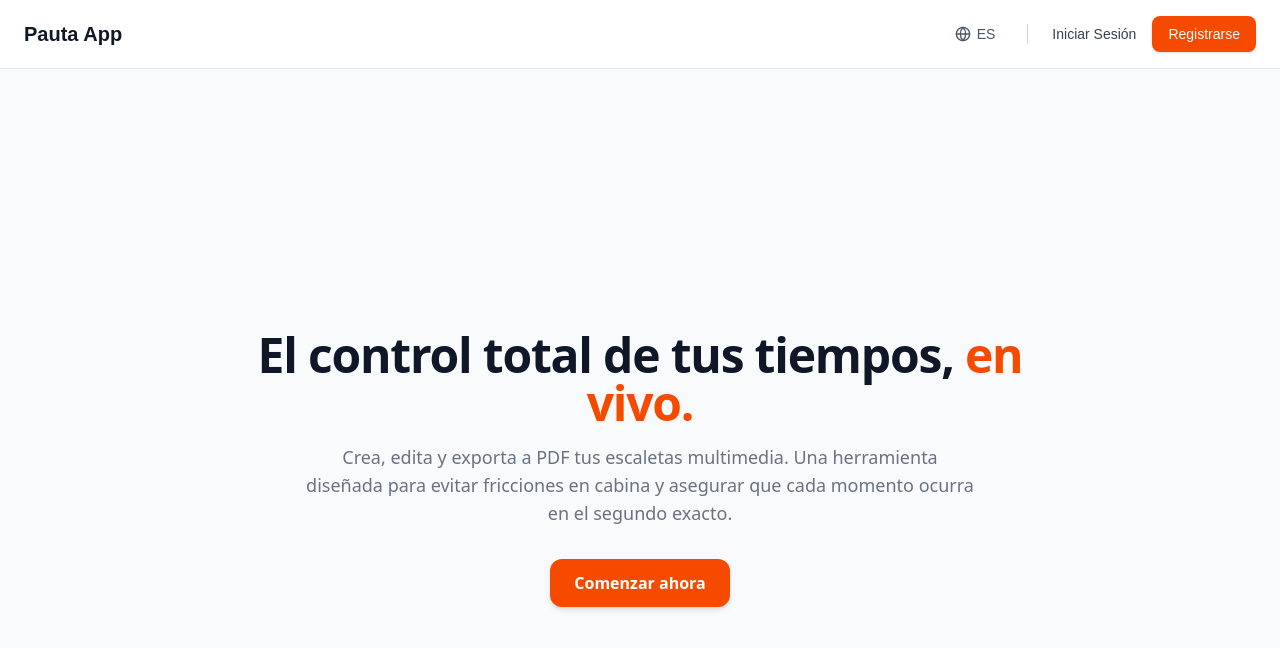
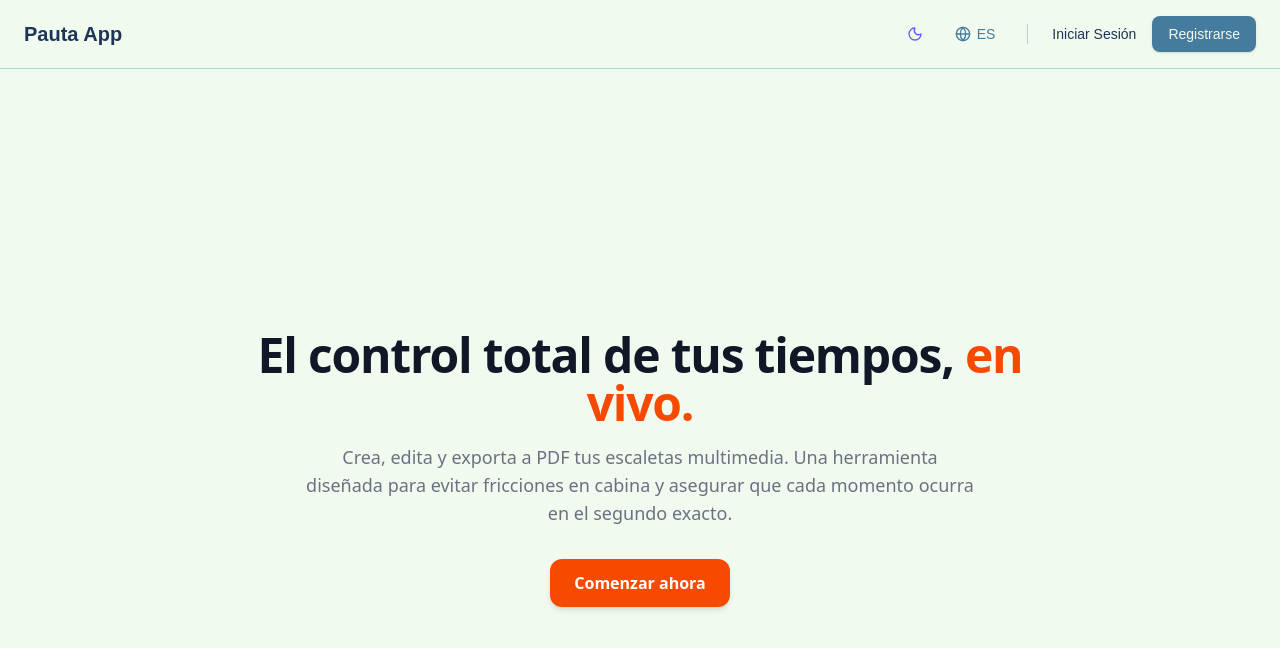
Before and after one commit to jbenjirc/pauta-app, a Next.js app: page / in a window 1280 px wide. Shown: the top 648 px of the page. Built offline with nearby package versions, Linux system fonts and the light colour scheme.

Commit message:
Dark/Light button

```diff
--- a/src/app/page.tsx
+++ b/src/app/page.tsx
@@ -3,7 +3,7 @@ import { Globe } from "lucide-react";
 
 export default function LandingPage() {
   return (
-    <div className="min-h-screen bg-gray-50 flex flex-col font-sans">
+    <div className="min-h-screen flex flex-col font-sans bg-app">
       {/* HERO SECTION */}
       <main className="flex-1 flex flex-col items-center justify-center text-center px-4 sm:px-6 lg:px-8 mt-16 md:mt-0">
         <h1 className="text-4xl sm:text-5xl font-extrabold text-gray-900 tracking-tight mb-4 max-w-3xl">
--- a/src/components/ui/Navbar.tsx
+++ b/src/components/ui/Navbar.tsx
@@ -1,45 +1,78 @@
 "use client";
 
+import { useState, useEffect } from "react";
 import Link from "next/link";
-import { Globe } from "lucide-react";
 import { usePathname } from "next/navigation";
+import { Globe, Moon, Sun } from "lucide-react";
 
 export default function Navbar() {
   const pathname = usePathname();
+  // Estado para el modo oscuro
+  const [isDark, setIsDark] = useState(false);
+
+  // Sincronizamos el estado local con la clase 'dark' del HTML
+  useEffect(() => {
+    const html = document.documentElement;
+    if (isDark) {
+      html.classList.add("dark");
+    } else {
+      html.classList.remove("dark");
+    }
+  }, [isDark]);
 
   // Se oculta si estamos en el editor o en el dashboard
-  if (pathname.startsWith("/editor") || pathname.startsWith("/dashboard")) {
+  if (pathname?.startsWith("/editor") || pathname?.startsWith("/dashboard")) {
     return null;
   }
 
   return (
-    <header className="w-full bg-white border-b border-gray-200 px-6 py-4 flex items-center justify-between sticky top-0 z-50">
+    /* Corregimos bg-app por bg-background y agregamos transición suave */
+    <header className="w-full bg-background border-b border-border-line px-6 py-4 flex items-center justify-between sticky top-0 z-50 transition-colors duration-300">
       <div className="flex items-center gap-2">
         <Link
           href="/"
-          className="text-xl font-bold text-gray-900 hover:opacity-80 transition-opacity"
+          className="text-xl font-bold text-text-main hover:opacity-80 transition-opacity"
         >
           Pauta App
         </Link>
       </div>
 
       <div className="flex items-center gap-4">
-        <button className="flex items-center gap-1.5 text-sm font-medium text-gray-600 hover:text-gray-900 transition-colors px-2 py-1 rounded-md hover:bg-gray-100">
+        {/* NUEVO: Botón de Modo Oscuro compacto */}
+        <button
+          onClick={() => setIsDark(!isDark)}
+          className="flex items-center justify-center w-8 h-8 rounded-md text-text-muted hover:text-text-main hover:bg-surface transition-colors"
+          aria-label="Alternar tema"
+          title={isDark ? "Cambiar a modo claro" : "Cambiar a modo oscuro"}
+        >
+          {isDark ? (
+            <Sun className="w-4 h-4 text-yellow-500" />
+          ) : (
+            <Moon className="w-4 h-4 text-indigo-500" />
+          )}
+        </button>
+
+        {/* Selector de idioma */}
+        <button className="flex items-center gap-1.5 text-sm font-medium text-text-muted hover:text-text-main transition-colors px-2 py-1 rounded-md hover:bg-surface">
           <Globe className="w-4 h-4" />
           <span>ES</span>
         </button>
 
-        <div className="h-5 w-px bg-gray-300 mx-2 hidden sm:block"></div>
+        {/* Separador vertical */}
+        <div className="h-5 w-px bg-border-line mx-2 hidden sm:block"></div>
 
+        {/* Enlace Iniciar Sesión */}
         <Link
           href="/entrar"
-          className="text-sm font-medium text-gray-700 hover:text-orange-600 transition-colors"
+          className="text-sm font-medium text-text-main hover:text-primary transition-colors"
         >
           Iniciar Sesión
         </Link>
+
+        {/* Botón Registrarse */}
         <Link
           href="/registro"
-          className="text-sm font-medium bg-orange-600 hover:bg-orange-700 text-white px-4 py-2 rounded-lg transition-colors shadow-sm"
+          className="text-sm font-medium bg-primary text-primary-text hover:opacity-90 px-4 py-2 rounded-lg transition-all shadow-sm"
         >
           Registrarse
         </Link>
```
